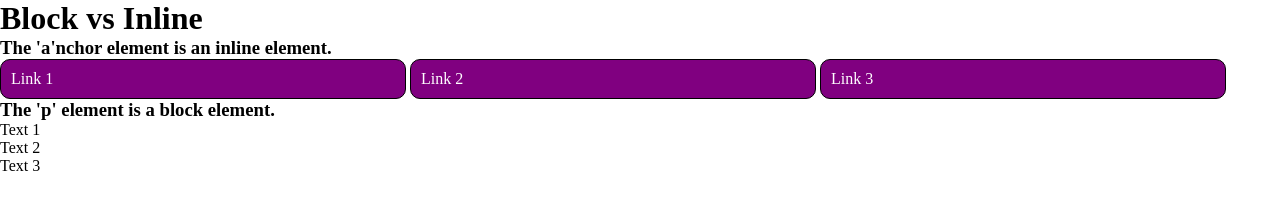
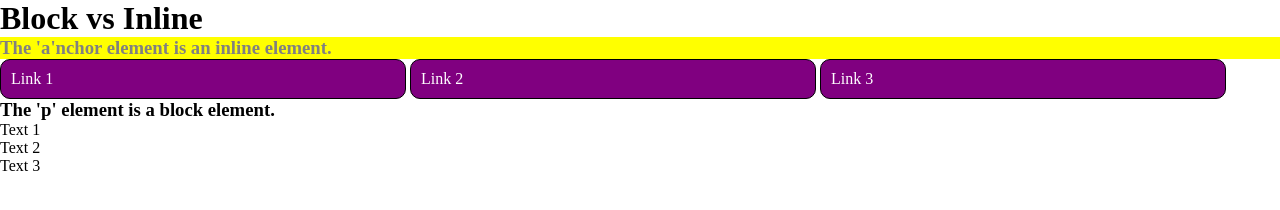
Before and after one commit to ms-dariyansim-xo/WEEK-ONE, a plain HTML site: page index.html in a window 1280 px wide. Drawn offline with Linux system fonts and the light colour scheme.

Commit message:
Update index.html
styling option using ID.

```diff
--- a/index.html
+++ b/index.html
@@ -26,11 +26,17 @@
         border-radius: 10px;
     }
 
+    #Heading1{
+        color: grey;
+        background: yellow;
+    }
+
 </style>
 
 <body>
     <h1>Block vs Inline</h1>
-    <h3>The 'a'nchor element is an inline element.</h3>
+    <!--You may target by using ID to style but only used once.-->
+    <h3 id="Heading1">The 'a'nchor element is an inline element.</h3>
 
     <a href="">Link 1</a>
     <a href="">Link 2</a>
```
